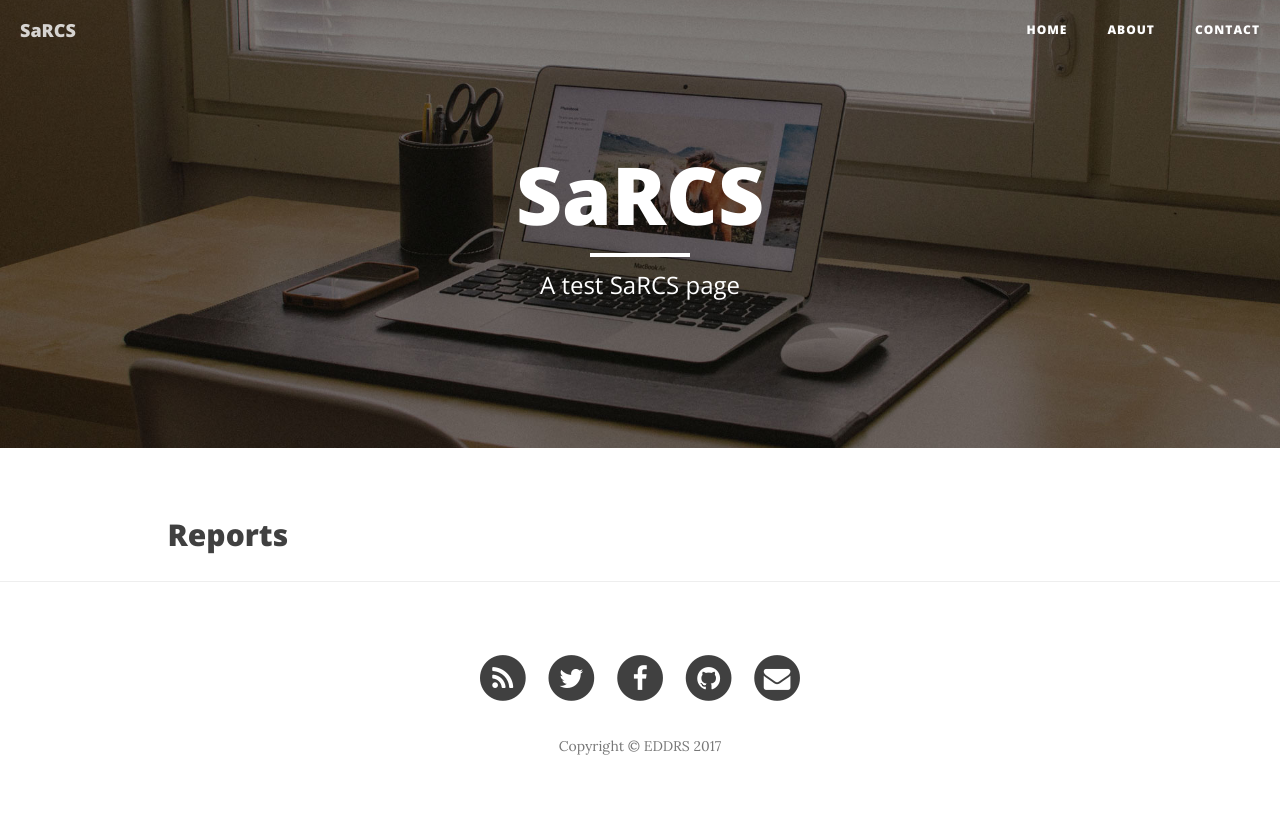
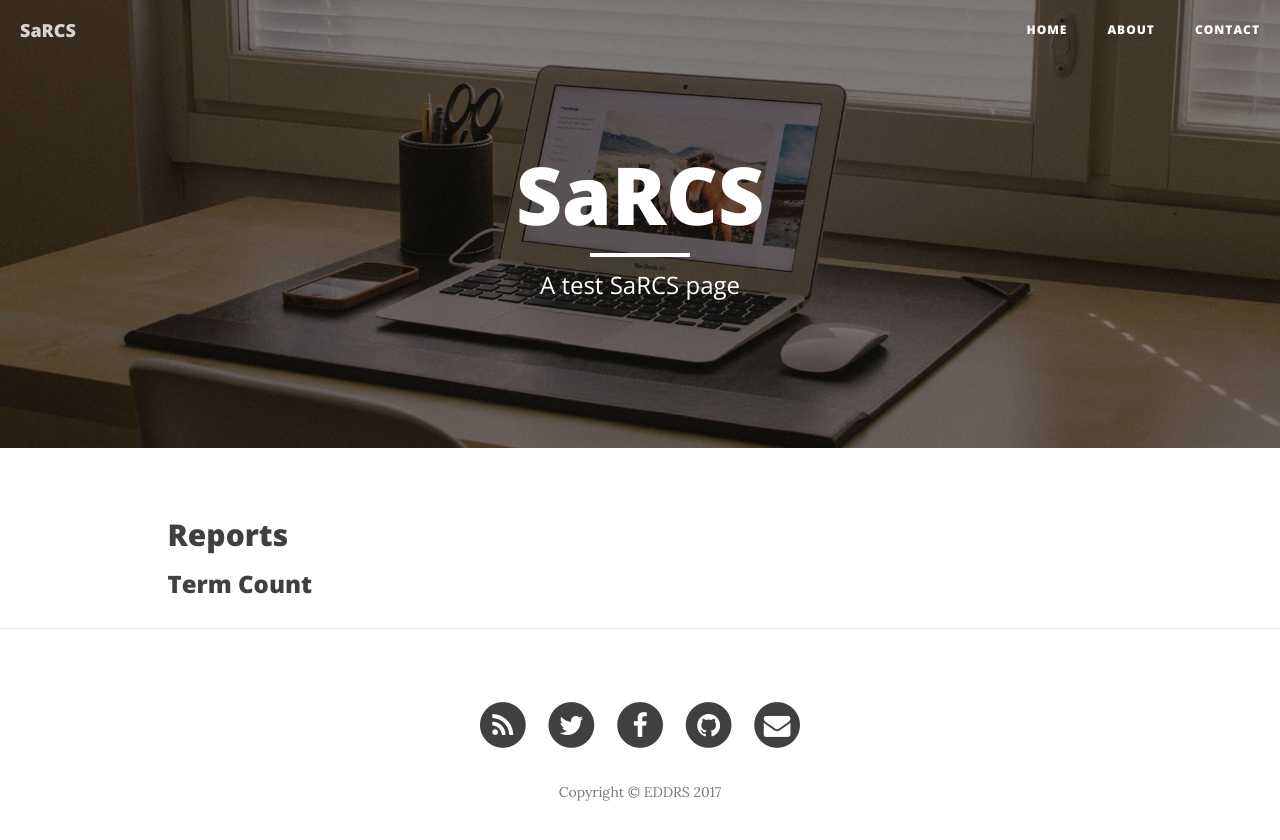
Before and after one commit to craigkg/craigkg.github.io, a Jekyll site: the page built from data/john/termcount.html, in a window 1280 px wide. Shown: the top 840 px of the page. Built offline with Jekyll 4.4.1, drawn with Linux system fonts in a browser that asks for light colours; nearby versions of some CDN libraries.

Commit message:
Update termcount.html

```diff
--- a/data/john/termcount.html
+++ b/data/john/termcount.html
@@ -2,3 +2,5 @@
 layout: reportpage
 description: "A test SaRCS page"
 ---
+
+<h3>Term Count</h3>
```
